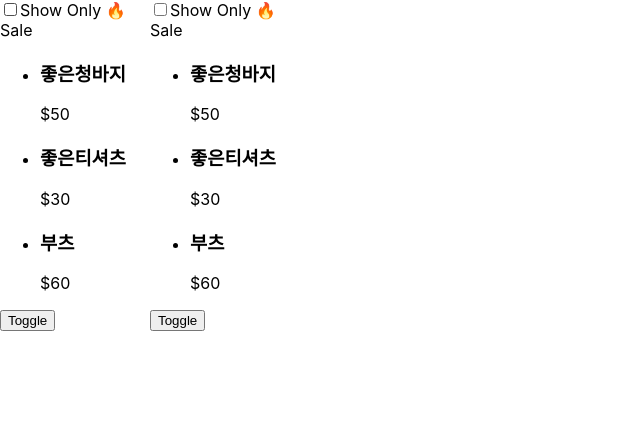
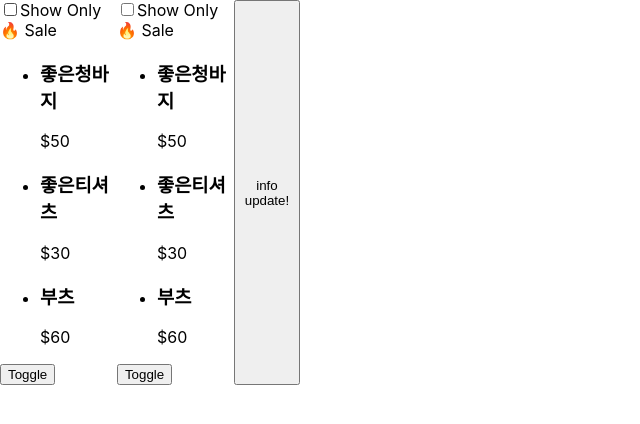
Before and after one commit to jsh0116/react_basic, a React (Create React App) app: page / in a window 1280 px wide. Shown: the top 424 px of the page, without its empty margins (0-640 px from the left). Built offline with nearby package versions, Linux system fonts and the light colour scheme.

Commit message:
invalidate 설정 테스트
- 캐시된 데이터를 invalidate: key값을 설정해 특정한 key값만 refetching되도록 함

```diff
--- a/src/components/MainProducts.tsx
+++ b/src/components/MainProducts.tsx
@@ -1,10 +1,10 @@
 import React, { useState } from 'react';
 import Products from './Products';
-
+import { useQueryClient } from '@tanstack/react-query'
 const MainProducts = (): JSX.Element => {
   const [showLeftProducts, setShowLeftProducts] = useState<boolean>(true);
   const [showRightProducts, setShowRightProducts] = useState<boolean>(true);
-
+  const client = useQueryClient();
   return (
     <main className='container'>
       <div>
@@ -19,6 +19,11 @@ const MainProducts = (): JSX.Element => {
           Toggle
         </button>
       </div>
+      <button
+        onClick={() => client.invalidateQueries(['products', false])}
+      >
+        info update!
+      </button>
     </main>
   );
 }
--- a/src/components/Products.tsx
+++ b/src/components/Products.tsx
@@ -15,7 +15,7 @@ const Products = (): JSX.Element => {
       const data = await response.json();
       return data;
     }
-    console.log('fetching...');
+    console.log('fetching...', checked);
     return fetchData();
   },
     {
```
